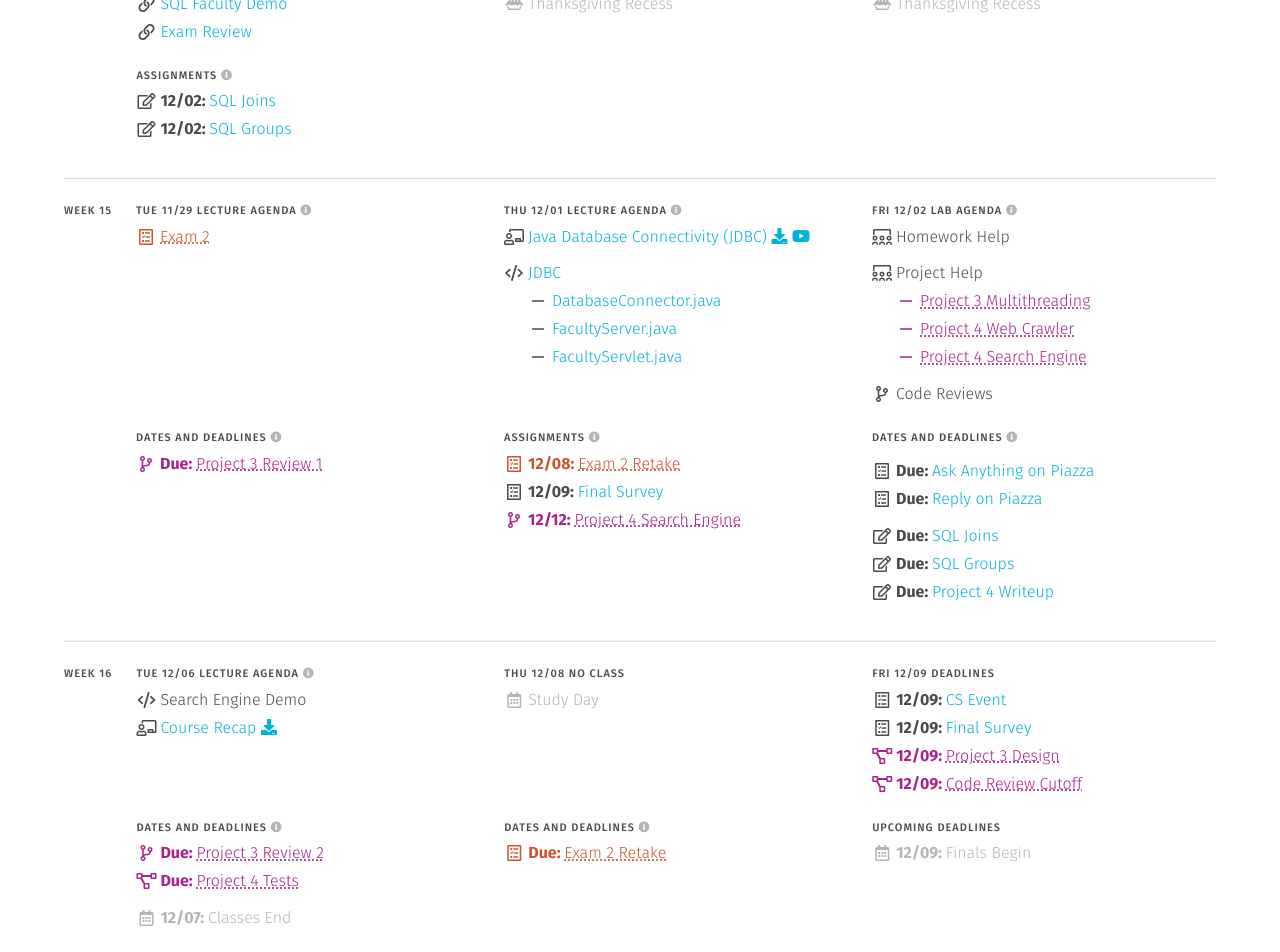
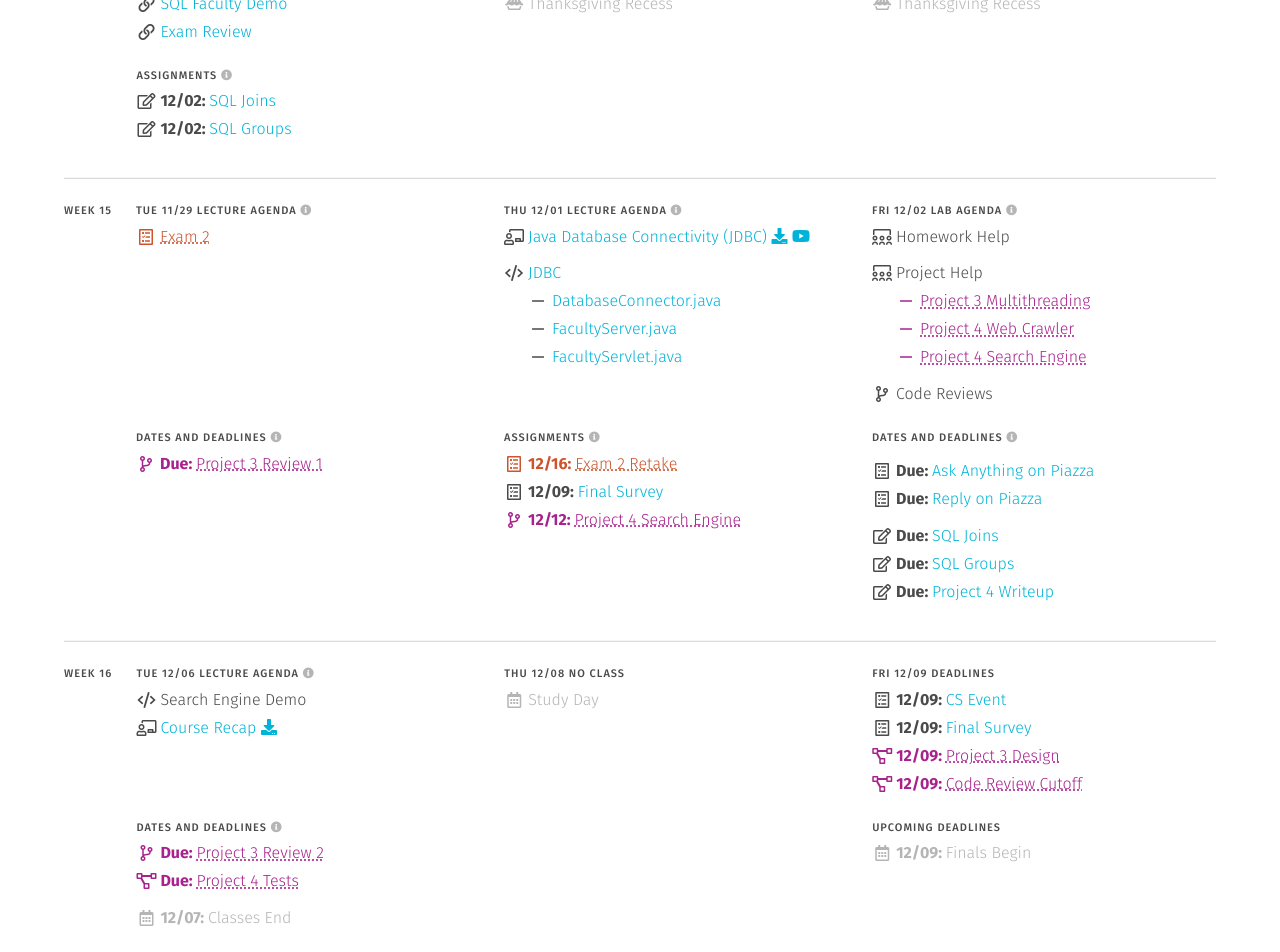
Before and after one commit to usf-cs272-fall2022/usf-cs272-fall2022.github.io, a Jekyll site: the page built from schedule.md, in a window 1280 px wide and 1400 px high, scrolled down 8711 px. Shown: the top 952 px of the window. Built offline with Jekyll 4.4.1, drawn with Linux system fonts in a browser that asks for light colours.

Commit message:
Updating retake deadline

```diff
--- a/_data/schedule.yml
+++ b/_data/schedule.yml
@@ -2214,7 +2214,7 @@ weeks:
               - text: 'Exam 2 Retake'
                 icon: 'exam'
                 link: 'https://usfca.instructure.com/courses/1608197/quizzes/2415208'
-                date: 2022-12-08
+                date: 2022-12-16
                 type: ['has-text-danger']
 
               - file: 'participation'
@@ -2313,14 +2313,6 @@ weeks:
               - text: 'Study Day'
                 icon: 'date'
                 type: [*pending]
-
-          - <<: *deadlines
-            items:
-              - text: 'Exam 2 Retake'
-                icon: 'exam'
-                date: 2022-12-08
-                link: 'https://usfca.instructure.com/courses/1608197/quizzes/2415208'
-                type: ['has-text-danger']
 
       - date: 2022-12-09
         sections:
@@ -2377,6 +2369,13 @@ weeks:
           - label: 'Fri 12/16 Deadlines'
             dates: false
             items:
+              - text: 'Exam 2 Retake'
+                icon: 'exam'
+                date: 2022-12-16
+                link: 'https://usfca.instructure.com/courses/1608197/quizzes/2415208'
+                type: ['has-text-danger']
+                show: true
+
               - text: 'Late Work Cutoff'
                 date: 2022-12-16
                 icon: date
```
